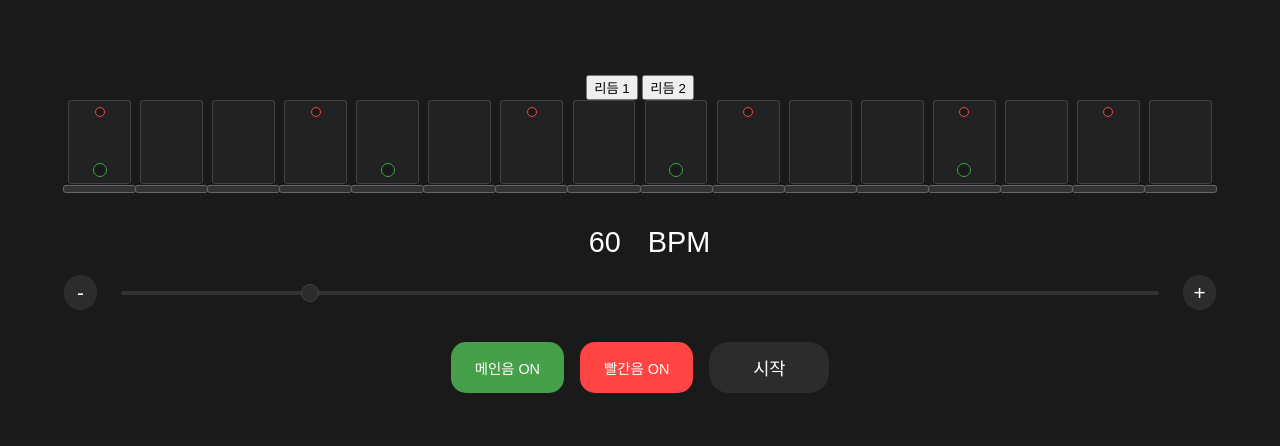
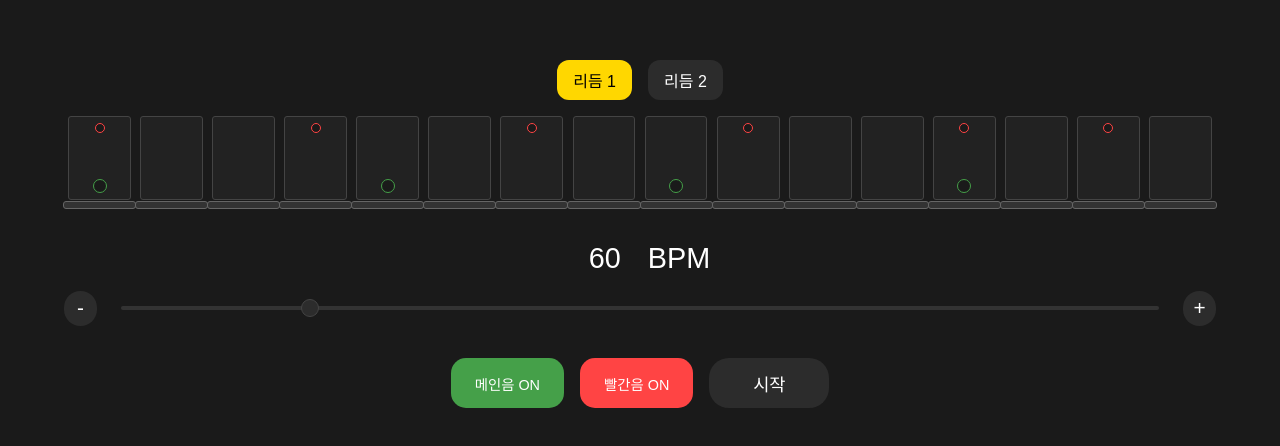
Before and after one commit to 0913vision/metronome1, a plain HTML site: page index.html in a window 1280 px wide. Shown: the part 158-604 px from the top of the page. Drawn offline with nearby package versions, Linux system fonts and the light colour scheme.

Commit message:
Add styles for rhythm selection and buttons

```diff
--- a/styles.css
+++ b/styles.css
@@ -18,6 +18,28 @@ body {
     flex-direction: column;
     align-items: center;
     justify-content: center;
+}
+
+.rhythm-select {
+    display: flex;
+    justify-content: center;
+    gap: 1rem;
+    margin-bottom: 1rem;
+}
+
+.rhythm-btn {
+    padding: 0.5rem 1rem;
+    border: none;
+    border-radius: 12px;
+    background-color: var(--button-color);
+    color: white;
+    cursor: pointer;
+    font-size: 1rem;
+}
+
+.rhythm-btn.active {
+    background-color: #ffd700;
+    color: black;
 }
 
 .metronome-grid {
```
